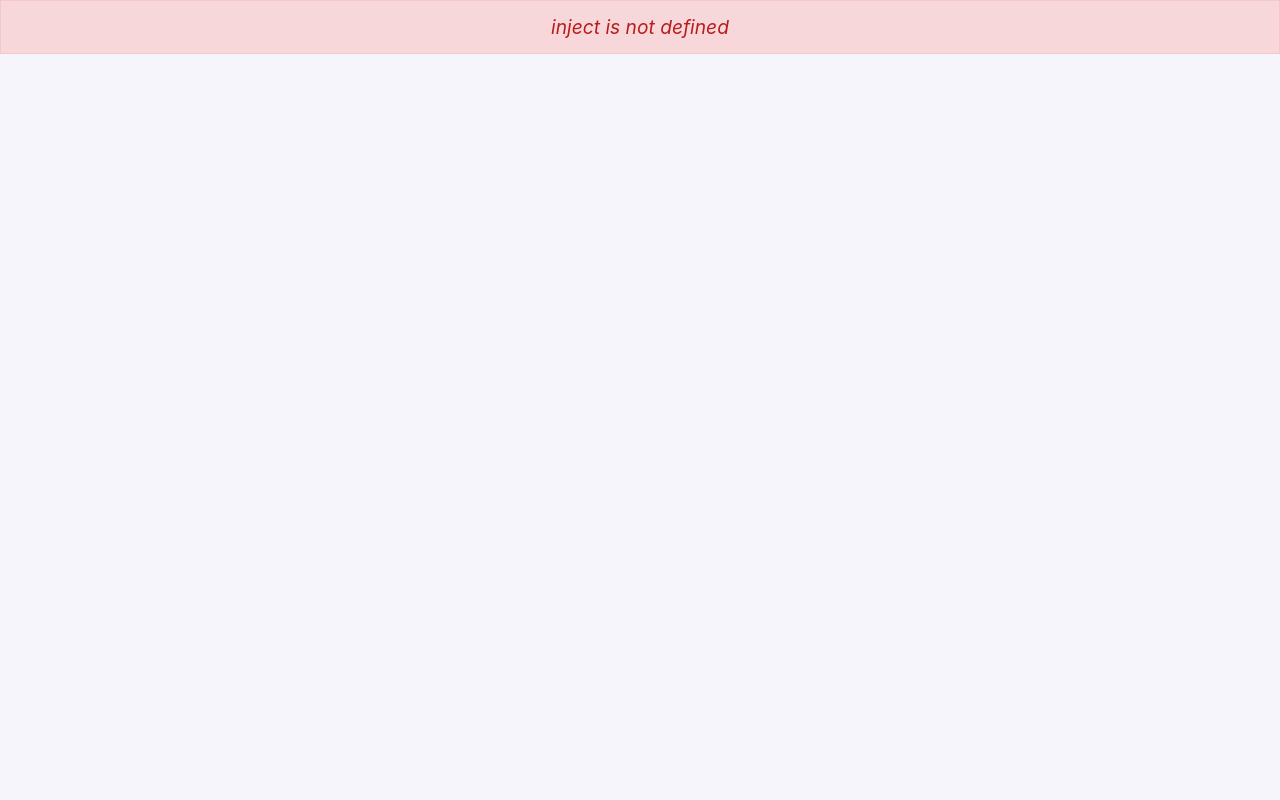
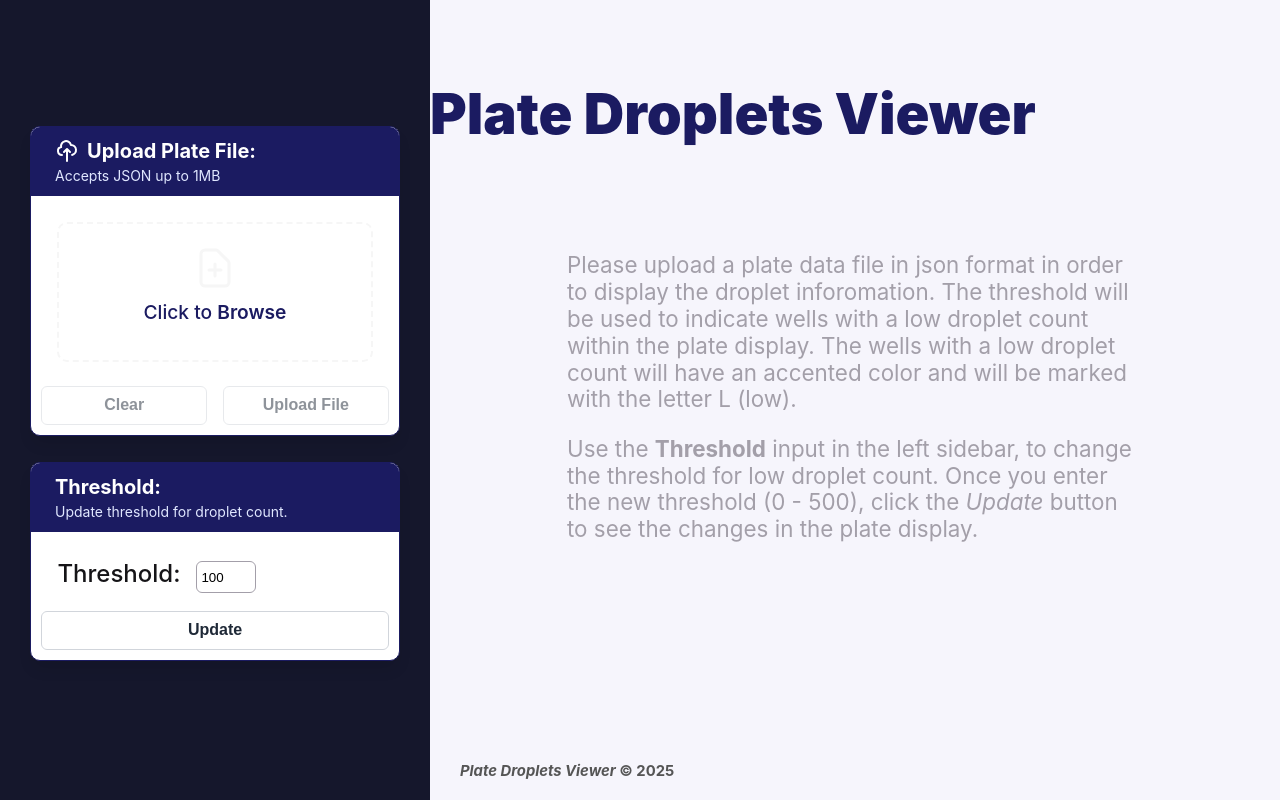
Before and after one commit to elusive/droplets, an Angular app: page / in a window 1280 px wide. Built offline with nearby package versions, Linux system fonts and the light colour scheme.

Commit message:
Some style tweaks

```diff
--- a/src/app/features/droplets/components/droplet-summary/droplet-summary.component.ts
+++ b/src/app/features/droplets/components/droplet-summary/droplet-summary.component.ts
@@ -25,8 +25,9 @@
             .summary-container {
                 display: flex;
                 flex-direction: row;
-                justify-content: space-around;
-                margin: 10px 0;
+                justify-content: flex-start;
+                gap: 20px;
+                margin: 10px 40px;
             }
             .summary-label {
                 color: var(--text-dark);
--- a/src/app/features/droplets/components/plate/plate.component.css
+++ b/src/app/features/droplets/components/plate/plate.component.css
@@ -10,6 +10,12 @@
     font-size: 1.4rem;
     line-height: 1.2;
     margin-bottom: 1.4rem;
+}
+
+:host {
+    display: flex;
+    flex-direction: column;
+    justify-content: center;
 }
 
 .plate-outer {
--- a/src/app/features/droplets/services/plate-data.service.ts
+++ b/src/app/features/droplets/services/plate-data.service.ts
@@ -1,6 +1,7 @@
-import { Injectable, Signal, signal } from '@angular/core';
+import { Injectable, Signal, signal, inject } from '@angular/core';
 import { PlateDropletInfo } from '@src/app/features/droplets/models/plate-droplet-info.model';
-import { Plate } from '../models/plate.model';
+import { Plate } from '@src/app/features/droplets/models/plate.model';
+import { ErrorService } from '@src/app/core/services/error.service';
 
 @Injectable({
     providedIn: 'root',
@@ -24,7 +25,7 @@
      */
     async loadPlateData(file: File | null = null): Promise<boolean> {
         if (file) {
-            this.errorService.setErrorMessage(null); // clear any error
+            this.errorService.clearError();
 
             const text = await file.text();
             const json = JSON.parse(text);
--- a/src/styles.css
+++ b/src/styles.css
@@ -62,11 +62,10 @@
     display: flex;
     flex-direction: row;
     background-color: transparent;
-    padding: 20px 0;
+    padding: 40px 0;
     margin: 0 auto;
     width: 100%;
-    justify-content: center;
-    align-content: center;
+    justify-content: flex-start;
 }
 
 h1 {
```
